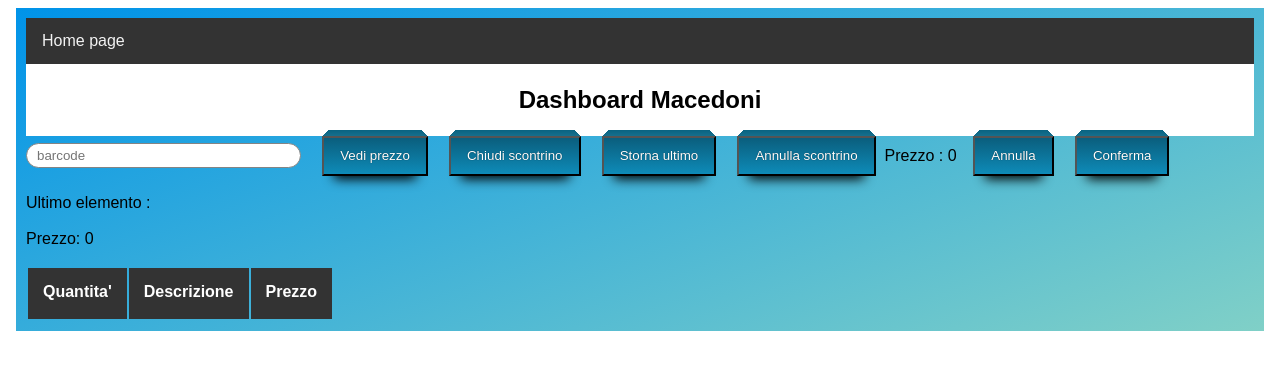
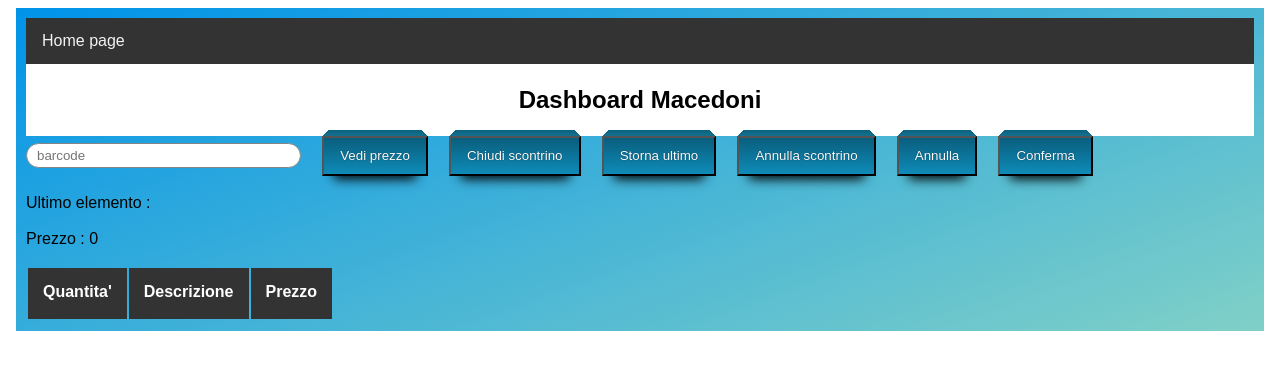
Before and after one commit to luca-lezzerini/scarsefour, an Angular app in the folder client-scarsefour/client-scarsefour/: page /app-cassa-mac in a window 1280 px wide. Shown: the top 370 px of the page. Built offline with nearby package versions, Linux system fonts and the light colour scheme.

Commit message:
Update cassa-mac.component.html

```diff
--- a/client-scarsefour/client-scarsefour/src/app/cassa-mac/cassa-mac.component.html
+++ b/client-scarsefour/client-scarsefour/src/app/cassa-mac/cassa-mac.component.html
@@ -12,14 +12,14 @@
     <button (click)="ChiudiScontrino()">Chiudi scontrino</button>&nbsp;
     <button (click)="StornaUltimo()">Storna ultimo</button>&nbsp;
     <button (click)="AnnullaScontrino()">Annulla scontrino</button>&nbsp;
-    Prezzo : {{totale}}
     <button (click)="Annulla()">Annulla</button>&nbsp;
     <button (click)="Conferma()">Conferma</button>&nbsp;
     <br><br>
     Ultimo elemento : {{descrizioneP}}
     <br> <br>
-    Prezzo: {{prezzoP}}
-    <br><br>
+   <!-- Prezzo: {{prezzoP}} -->
+    Prezzo : {{totale}}
+    <br> <br>
     <div class="tabella">
         <table>
             <th>Quantita'</th>
```
